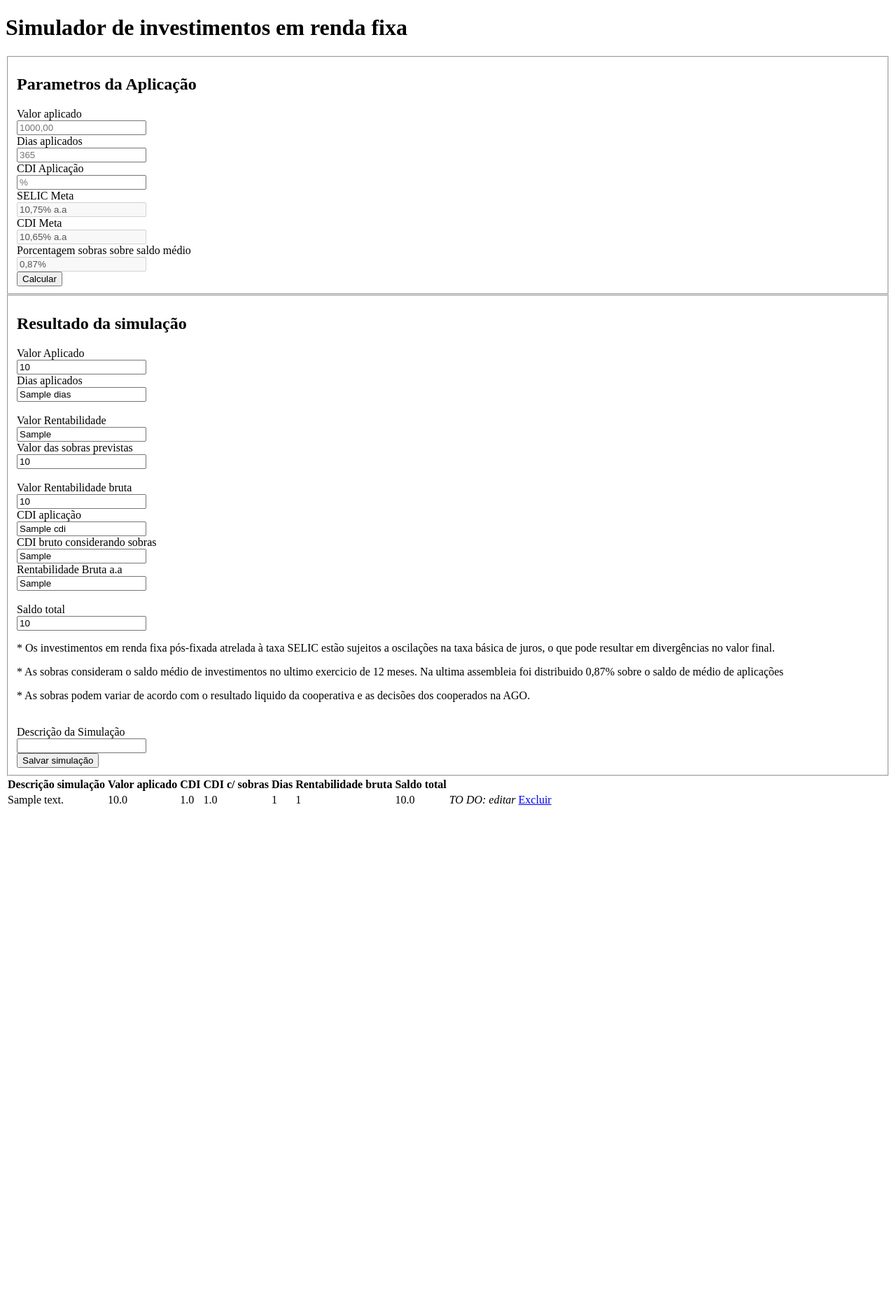
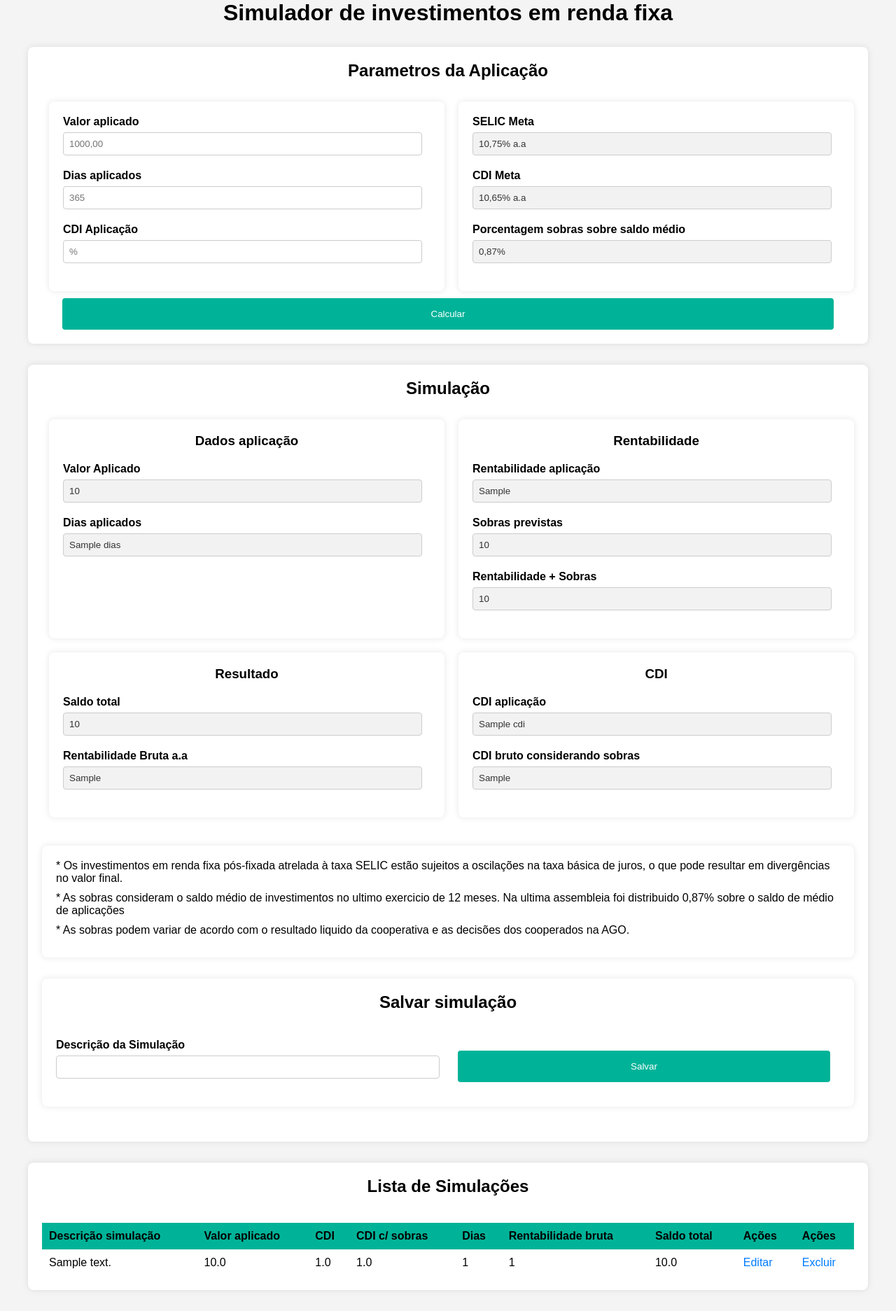
Before and after one commit to gustavogalmeida/flask_mvp_simulador-de-investimentos_puc_rio, a Flask app: template app/templates/index.html in a window 1280 px wide. Shown: the whole page at 70% size. Before the commit the page ends 1152 px from the top, so only its background shows below. Run offline with Flask 3, Linux system fonts and the light colour scheme; tables that the repository leaves empty hold one stand-in row (values such as "Sample post"); the template is opened without the code that fills it: values that come from a table or form of the project are taken from there, most other values are stand-ins (such as "Sample title", 1, 10 or a date in 2020).

Commit message:
fix: Corrigido as divs e a importação do CSS

```diff
--- a/app/templates/index.html
+++ b/app/templates/index.html
@@ -1,9 +1,9 @@
 <!DOCTYPE html>
-<html lang="en">
+<html lang="pt">
 <head>
     <meta charset="UTF-8">
     <meta name="viewport" content="width=device-width, initial-scale=1.0">
-    <!-- <link rel="stylesheet" type="text/css" href="static/styles.css"> -->
+    <link rel="stylesheet" type="text/css" href="{{ url_for('static', filename='styles.css') }}">
     <title>Simulador de investimentost</title>
 </head>
 <body>
@@ -14,88 +14,103 @@
         <form action="/" method="post">
             <fieldset>
             <h2>Parametros da Aplicação</h2>
-                <div>
+            <div class="containercolumn">
+                <div class="form-column">
                     <label for="valor">Valor aplicado</label><br>
                     <input type="text" id="valor" name="valor" placeholder="1000,00" required/>
-                </div>
-                <div>
+
                     <label for="prazo">Dias aplicados</label><br>
                     <input type="text" placeholder="365" name="dias" required>
-                </div>
-                <div>
+
                     <label for="cdi-aplicacao">CDI Aplicação</label><br>
                     <input type="text" name="cdi" placeholder="%" required>
                 </div>
-                <div>
+                <div class="form-column">
                     <label for="selic-meta">SELIC Meta</label><br>
                     <input type="text" value="10,75% a.a" disabled required>
-                </div>
-                <div>
+
                     <label for="cdi-meta">CDI Meta</label><br>
                     <input type="text" value="10,65% a.a" disabled required>
-                </div>
-                <div>
+
                     <label for="sobras">Porcentagem sobras sobre saldo médio</label><br>
                     <input type="text" value="0,87%" disabled>
+                </div>
             </div>
             <button type="submit">Calcular</button>
             </fieldset>
         </form>
+    </div>
+    <div class="container">
         <form action="/salvar_simulacao" method="post">
             <fieldset>
-                <h2>Resultado da simulação</h2>
-                <div>
+                <h2>Simulação</h2>
+                <div class="containercolumn">
+                    <div class="form-column">
+                        <h3>Dados aplicação</h3>
+
                         <label for="valor_aplicado">Valor Aplicado</label><br>
                         <input type="text" name="valor_aplicado" placeholder="R$ 0,00" value="{{ valor_aplicado }}" readonly>
-                </div>
-                <div>
+
                         <label for="dias">Dias aplicados</label><br>
                         <input type="text" name="dias" placeholder="0" value="{{ dias }}" readonly>
                     </div>
-                <div>
-                    <br><label for="rentabilidade_paga">Valor Rentabilidade</label><br>
+                    <div class="form-column">
+                        <h3>Rentabilidade</h3>
+                        <label for="rentabilidade_paga">Rentabilidade aplicação</label><br>
                         <input type="text" name="rentabilidade_paga" placeholder="R$ 0,00" value="{{ rentabilidade_paga }}" readonly>
+
+                        <label for="valor_sobrass">Sobras previstas</label><br>
+                        <input type="text" name="valor_sobras" placeholder="R$ 0,00" value="{{ valor_sobras }}" readonly>
+
+                        <label for="rentabilidade_bruta_valor">Rentabilidade + Sobras</label><br>
+                        <input type="text" name="rentabilidade_bruta_valor" placeholder="R$ 0,00" value="{{ rentabilidade_bruta_valor }}" readonly>
+                    </div>
                 </div>
                 <div>
-                    <label for="valor_sobrass">Valor das sobras previstas</label><br>
-                    <input type="text" name="valor_sobras" placeholder="R$ 0,00" value="{{ valor_sobras }}" readonly>
-                </div>
-                <div>
-                    <br><label for="rentabilidade_bruta_valor">Valor Rentabilidade bruta</label><br>
-                    <input type="text" name="rentabilidade_bruta_valor" placeholder="R$ 0,00" value="{{ rentabilidade_bruta_valor }}" readonly>
-                </div>
-                <div>
-                    <label for="cdi">CDI aplicação</label><br>
-                    <input type="text" name="cdi" id="cdi" placeholder="%" value="{{ cdi }}" readonly>
-                </div>
-                <div>
-                    <label for="cdi_considerando_sobras">CDI bruto considerando sobras</label><br>
-                    <input type="text" placeholder="%" name="cdi_considerando_sobras" value="{{ cdi_considerando_sobras }}"  readonly><br>
-                </div>
-                <div>
+                    <div class="containercolumn">
+                        <div class="form-column">
+                            <h3>Resultado</h3>
+                            <label for="saldo_total">Saldo total</label><br>
+                            <input type="text" name="saldo_total" placeholder="R$ 0,00" value="{{ saldo_total }}" readonly>
+
                             <label for="rentabilidade_bruta_porcentagem_aa">Rentabilidade Bruta a.a</label><br>
                             <input type="text" name="rentabilidade_bruta_porcentagem_aa" placeholder="%" value="{{ rentabilidade_bruta_porcentagem_aa }}" readonly>
                         </div>
-                <div>
-                    <br><label for="saldo_total">Saldo total</label><br>
-                    <input type="text" name="saldo_total" placeholder="R$ 0,00" value="{{ saldo_total }}" readonly>
+                        <div class="form-column">
+                            <h3>CDI</h3>
+
+                            <label for="cdi">CDI aplicação</label><br>
+                            <input type="text" name="cdi" id="cdi" placeholder="%" value="{{ cdi }}" readonly>
+
+                            <label for="cdi_considerando_sobras">CDI bruto considerando sobras</label><br>
+                            <input type="text" placeholder="%" name="cdi_considerando_sobras" value="{{ cdi_considerando_sobras }}"  readonly>
                         </div>
-                <div>
+                    </div>
+                </div>
+                <div class="container">
                     <p>* Os investimentos em renda fixa pós-fixada atrelada à taxa SELIC estão sujeitos a
                     oscilações na taxa básica de juros, o que pode resultar em divergências no valor final.</p>
                     <p>* As sobras consideram o saldo médio de investimentos no ultimo exercicio de 12 meses.
                         Na ultima assembleia foi distribuido 0,87% sobre o saldo de médio de aplicações</p>
                     <p>* As sobras podem variar de acordo com o resultado liquido da cooperativa e as decisões dos cooperados na AGO.</p>
                 </div>
-                <div>
+                <div class="container">
+                    <h2>Salvar simulação</h2>
+                    <div class="containercolumn">
+                        <div class="form-column-simple">
                             <br><label for="descricao">Descrição da Simulação</label><br>
                             <input type="text" name="descricao">
                         </div>
-                <button type="submit">Salvar simulação</button>
+                        <div class="form-column-simple-button">
+                            <button type="submit">Salvar</button>
+                        </div>
+                    </div>
+                </div>
             </fieldset>
         </form>
     </div>
     <div class="container">
+        <h2>Lista de Simulações</h2><br>
         <table class="table table-striped">
             <thead>
                 <tr>
@@ -106,8 +121,8 @@
                     <th>Dias</th>
                     <th>Rentabilidade bruta</th>
                     <th>Saldo total</th>
-                    <th></th>
-                    <th></th>
+                    <th>Ações</th>
+                    <th>Ações</th>
                 </tr>
             </thead>
             <tbody>
@@ -120,7 +135,10 @@
                     <td>{{ simulacao.dias }}</td>
                     <td>{{ simulacao.rentabilidade_bruta }}</td>
                     <td>{{ simulacao.saldo_total }}</td>
-                    <td><em>TO DO: editar</em></td>
+                    <td>
+                        <a href="">Editar</a>
+
+                    </td>
                     <td>
                         <a href="{{ url_for('excluir_simulacao', id=simulacao.id) }}">Excluir</a>
                     </td>
```
Lines whose indentation alone changed are shown as unchanged.
